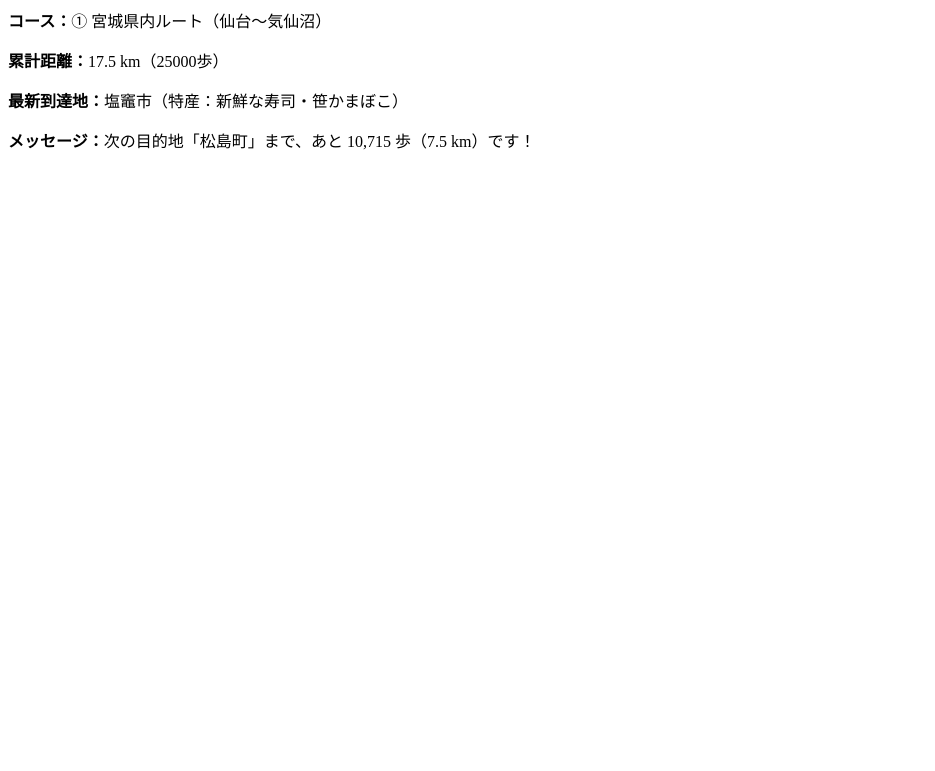
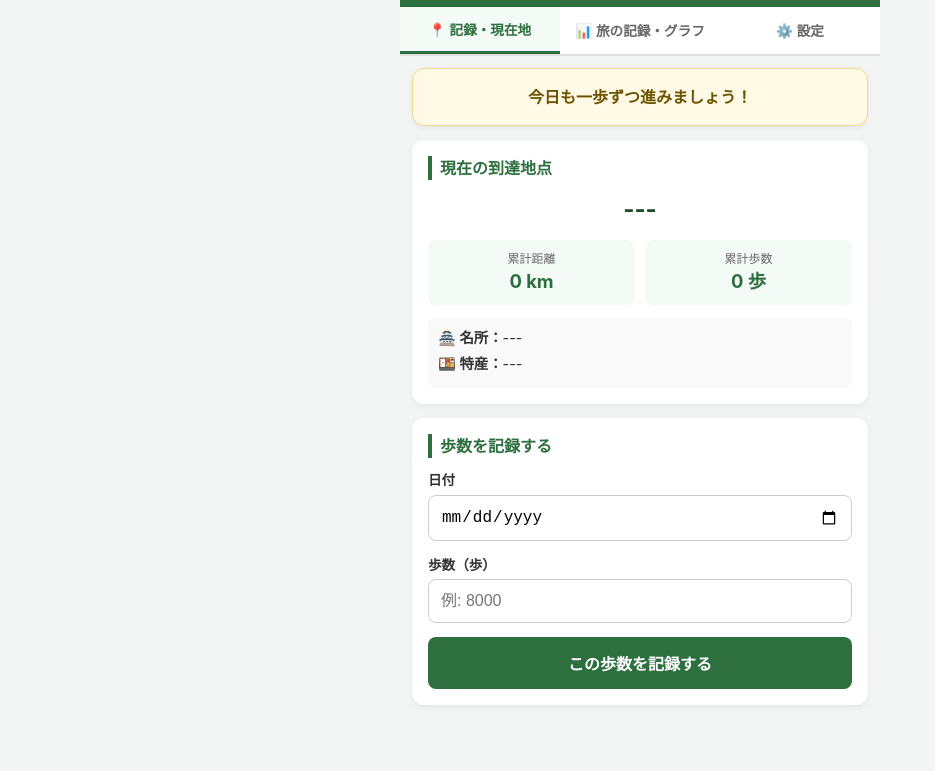
Before and after one commit to taro-walking/tohotabi-app, a plain HTML site: page index.html in a window 1280 px wide. Shown: the part 81-852 px from the top of the page, without its empty margins (0-935 px from the left). Before the commit the page ends 800 px from the top, so only its background shows below. Drawn offline with Linux system fonts and the light colour scheme.

Commit message:
画面デザイン

```diff
--- a/index.html
+++ b/index.html
@@ -1,46 +1,152 @@
 <!DOCTYPE html>
 <html lang="ja">
 <head>
+  <!-- 文字化けを防ぐための文字コード指定です -->
   <meta charset="UTF-8">
-  <meta name="viewport" content="width=device-width, initial-scale=1.0">
-  <title>徒歩旅 計算ロジックテスト</title>
+  <!-- iPhoneの画面幅に合わせ、勝手に拡大縮小されないようにする重要な設定です -->
+  <meta name="viewport" content="width=device-width, initial-scale=1.0, maximum-scale=1.0, user-scalable=no">
+  <!-- ホーム画面から開いた時にブラウザのURLバーを隠してアプリ風にするiPhone専用設定です -->
+  <meta name="apple-mobile-web-app-capable" content="yes">
+  <!-- ブラウザのタブやホーム画面に表示されるタイトルです -->
+  <title>徒歩旅（仮）</title>
+  <!-- これから作成するデザイン用ファイル（style.css）を読み込みます -->
+  <link rel="stylesheet" href="style.css">
 </head>
 <body>
-  <h1>徒歩旅（仮）計算・判定テスト</h1>
-  <div id="test-area"></div>
 
-  <!-- 1. マスターデータ -->
+  <!-- アプリ全体の枠組みです -->
+  <div class="app-container">
+
+    <!-- 画面上部のヘッダー部分です -->
+    <header class="app-header">
+      <!-- アプリのタイトルを表示します -->
+      <h1>🚶 徒歩旅（仮）</h1>
+      <!-- 現在選択中のコース名を表示する場所です（後からJSで書き換えます） -->
+      <p id="header-course-name" class="course-subtitle">コース読み込み中...</p>
+    </header>
+
+    <!-- 3つの画面を切り替えるタブメニューボタンです -->
+    <nav class="tab-nav">
+      <!-- 1つ目：メインの記録・現在地画面へ切り替えるボタンです -->
+      <button class="tab-btn active" data-target="tab-home">📍 記録・現在地</button>
+      <!-- 2つ目：通過した街の観光情報や歩数グラフを見る画面へ切り替えるボタンです -->
+      <button class="tab-btn" data-target="tab-history">📊 旅の記録・グラフ</button>
+      <!-- 3つ目：コース変更や歩幅を設定する画面へ切り替えるボタンです -->
+      <button class="tab-btn" data-target="tab-settings">⚙️ 設定</button>
+    </nav>
+
+    <!-- ========================================== -->
+    <!-- 【画面1】記録・現在地タブ（初期表示）      -->
+    <!-- ========================================== -->
+    <main id="tab-home" class="tab-content active">
+
+      <!-- 励ましメッセージを表示する目立つカードです -->
+      <section class="card message-card">
+        <p id="encouragement-msg">今日も一歩ずつ進みましょう！</p>
+      </section>
+
+      <!-- 現在の到達地点と観光・物産情報を表示するカードです -->
+      <section class="card status-card">
+        <h2>現在の到達地点</h2>
+        <!-- 到達した市町村名を表示します -->
+        <div id="latest-point-name" class="highlight-title">---</div>
+        <!-- 累計距離と累計歩数を並べて表示します -->
+        <div class="stats-row">
+          <div class="stat-box">
+            <span class="stat-label">累計距離</span>
+            <span id="total-km" class="stat-value">0 km</span>
+          </div>
+          <div class="stat-box">
+            <span class="stat-label">累計歩数</span>
+            <span id="total-steps" class="stat-value">0 歩</span>
+          </div>
+        </div>
+        <!-- その街の名所と特産品を表示する枠です -->
+        <div class="spot-info">
+          <p><strong>🏯 名所：</strong><span id="latest-spot">---</span></p>
+          <p><strong>🍱 特産：</strong><span id="latest-specialty">---</span></p>
+        </div>
+      </section>
+
+      <!-- 日々の歩数を手入力するカードです -->
+      <section class="card input-card">
+        <h2>歩数を記録する</h2>
+        <!-- 日付を選ぶ入力欄です -->
+        <div class="form-group">
+          <label for="input-date">日付</label>
+          <input type="date" id="input-date">
+        </div>
+        <!-- 歩数を数字で入力する欄です（iPhoneで数字キーボードが出るようinputmodeを指定） -->
+        <div class="form-group">
+          <label for="input-steps">歩数（歩）</label>
+          <input type="number" id="input-steps" inputmode="numeric" placeholder="例: 8000">
+        </div>
+        <!-- 記録を保存する実行ボタンです -->
+        <button id="btn-add-steps" class="primary-btn">この歩数を記録する</button>
+      </section>
+
+    </main>
+
+    <!-- ========================================== -->
+    <!-- 【画面2】旅の記録・グラフタブ              -->
+    <!-- ========================================== -->
+    <section id="tab-history" class="tab-content">
+      <!-- 直近7日間の歩数を棒グラフで表示するカードです -->
+      <div class="card">
+        <h2>日別歩数グラフ（直近7日）</h2>
+        <!-- JavaScriptで棒グラフを自動生成して入れる場所です -->
+        <div id="step-chart" class="chart-container">
+          <p class="empty-text">まだ記録がありません</p>
+        </div>
+      </div>
+
+      <!-- コース内の全地点と到達状況の一覧を表示するカードです -->
+      <div class="card">
+        <h2>コース通過チェックリスト</h2>
+        <!-- JavaScriptで地点リストを自動生成して入れる場所です -->
+        <ul id="point-list" class="point-list"></ul>
+      </div>
+    </section>
+
+    <!-- ========================================== -->
+    <!-- 【画面3】設定タブ                          -->
+    <!-- ========================================== -->
+    <section id="tab-settings" class="tab-content">
+      <div class="card">
+        <h2>コースと歩幅の設定</h2>
+        <!-- 3つのコースから選ぶプルダウンメニューです -->
+        <div class="form-group">
+          <label for="select-course">歩くコースを選択</label>
+          <select id="select-course"></select>
+        </div>
+        <!-- 自分の歩幅（cm）を入力する欄です -->
+        <div class="form-group">
+          <label for="input-stride">あなたの歩幅（cm）</label>
+          <input type="number" id="input-stride" inputmode="numeric" value="70">
+          <small class="help-text">※目安：身長(cm) × 0.45（例：160cmなら約72cm）</small>
+        </div>
+        <!-- 設定を保存するボタンです -->
+        <button id="btn-save-settings" class="primary-btn">設定を保存する</button>
+      </div>
+
+      <!-- データを初期化する危険操作用のカードです -->
+      <div class="card danger-card">
+        <h2>データ管理</h2>
+        <button id="btn-reset-data" class="danger-btn">すべての記録をリセットする</button>
+      </div>
+    </section>
+
+  </div>
+
+  <!-- 1. 市町村マスターデータを読み込みます -->
   <script src="master.js"></script>
-  <!-- 2. 保存管理 -->
+  <!-- 2. 保存データ管理を読み込みます -->
   <script src="storage.js"></script>
-  <!-- 3. 今回作った計算・位置判定 -->
+  <!-- 3. 計算・位置判定を読み込みます -->
   <script src="logic.js"></script>
-
-  <script>
-    // テスト用にデータを初期化します（歩幅70cm、コースはcourse1）
-    StorageManager.clearAllData();
-
-    // 合計 25,000歩（25,000 × 70cm = 17.5km）歩いたことにします
-    // 仙台(0km)と塩竈市(15km)を通過し、松島町(25km)へ向かっているはずです
-    StorageManager.addStepRecord('2026-11-20', 10000);
-    StorageManager.addStepRecord('2026-11-21', 15000);
-
-    // 保存データを読み込みます
-    const data = StorageManager.loadData();
-
-    // logic.js を使って現在の進行状況を判定します
-    const progress = WalkLogic.evaluateProgress(data.currentCourseId, data.totalSteps, data.strideCm);
-
-    // 励ましメッセージを生成します
-    const message = WalkLogic.createEncouragementMessage(progress);
-
-    // 結果を画面に表示します
-    const area = document.getElementById('test-area');
-    area.innerHTML =
-      '<p><strong>コース：</strong>' + progress.courseName + '</p>' +
-      '<p><strong>累計距離：</strong>' + progress.currentKm + ' km（' + data.totalSteps + '歩）</p>' +
-      '<p><strong>最新到達地：</strong>' + progress.latestPoint.name + '（特産：' + progress.latestPoint.specialty + '）</p>' +
-      '<p><strong>メッセージ：</strong>' + message + '</p>';
-  </script>
+  <!-- 4. 画面表示の更新担当（次のステップで作成します） -->
+  <!-- <script src="ui.js"></script> -->
+  <!-- 5. メイン制御（最後に作成します） -->
+  <!-- <script src="main.js"></script> -->
 </body>
 </html>
--- /dev/null
+++ b/style.css
@@ -0,0 +1,285 @@
+/* すべての要素のサイズ計算を扱いやすくする基本設定です */
+* {
+  box-sizing: border-box;
+  margin: 0;
+  padding: 0;
+}
+
+/* 画面全体の背景色や文字フォントを設定します */
+body {
+  font-family: -apple-system, BlinkMacSystemFont, "Hiragino Sans", "Yu Gothic", sans-serif;
+  background-color: #f2f5f3;
+  color: #333333;
+  line-height: 1.5;
+  /* iPhoneの下部ホームバーに隠れないよう余白を確保します */
+  padding-bottom: 40px;
+}
+
+/* アプリ全体の横幅をスマホ向けに調整します */
+.app-container {
+  max-width: 480px;
+  margin: 0 auto;
+}
+
+/* 上部ヘッダーのデザインです（旅らしい落ち着いた深緑色） */
+.app-header {
+  background-color: #2e6f40;
+  color: #ffffff;
+  padding: 16px;
+  text-align: center;
+}
+
+/* ヘッダー内のタイトル文字サイズです */
+.app-header h1 {
+  font-size: 1.3rem;
+  margin-bottom: 4px;
+}
+
+/* ヘッダー内のコース名表示のスタイルです */
+.course-subtitle {
+  font-size: 0.85rem;
+  opacity: 0.9;
+}
+
+/* 3つのタブボタンを横並びに配置します */
+.tab-nav {
+  display: flex;
+  background-color: #ffffff;
+  border-bottom: 2px solid #dddddd;
+  position: sticky;
+  top: 0;
+  z-index: 10;
+}
+
+/* 各タブボタンの見た目です */
+.tab-btn {
+  flex: 1;
+  padding: 12px 4px;
+  border: none;
+  background: none;
+  font-size: 0.85rem;
+  font-weight: bold;
+  color: #666666;
+  cursor: pointer;
+}
+
+/* 現在選択されているタブボタンの強調デザインです */
+.tab-btn.active {
+  color: #2e6f40;
+  border-bottom: 3px solid #2e6f40;
+  background-color: #f4faf6;
+}
+
+/* タブの中身（初期状態では非表示にしておきます） */
+.tab-content {
+  display: none;
+  padding: 12px;
+}
+
+/* 選択中のタブの中身だけを表示します */
+.tab-content.active {
+  display: block;
+}
+
+/* 情報をまとめる白いカードのデザインです */
+.card {
+  background-color: #ffffff;
+  border-radius: 12px;
+  padding: 16px;
+  margin-bottom: 14px;
+  box-shadow: 0 2px 6px rgba(0, 0, 0, 0.06);
+}
+
+/* カード内の見出しデザインです */
+.card h2 {
+  font-size: 1rem;
+  color: #2e6f40;
+  border-left: 4px solid #2e6f40;
+  padding-left: 8px;
+  margin-bottom: 12px;
+}
+
+/* 励ましメッセージカードの特別デザインです */
+.message-card {
+  background-color: #fff9e6;
+  border: 1px solid #f0d78c;
+  font-weight: bold;
+  color: #6b5300;
+  text-align: center;
+}
+
+/* 到達した市町村名を大きく目立たせます */
+.highlight-title {
+  font-size: 1.5rem;
+  font-weight: bold;
+  color: #1f4e2c;
+  text-align: center;
+  margin: 8px 0 12px;
+}
+
+/* 累計距離と累計歩数を横並びにする枠です */
+.stats-row {
+  display: flex;
+  gap: 10px;
+  margin-bottom: 12px;
+}
+
+/* 距離・歩数それぞれの箱のデザインです */
+.stat-box {
+  flex: 1;
+  background-color: #f4faf6;
+  border-radius: 8px;
+  padding: 10px;
+  text-align: center;
+}
+
+/* 距離・歩数のラベル文字です */
+.stat-label {
+  display: block;
+  font-size: 0.75rem;
+  color: #666666;
+}
+
+/* 距離・歩数の数値文字です */
+.stat-value {
+  font-size: 1.15rem;
+  font-weight: bold;
+  color: #2e6f40;
+}
+
+/* 名所・特産品を表示する枠のデザインです */
+.spot-info {
+  background-color: #f9f9f9;
+  padding: 10px;
+  border-radius: 8px;
+  font-size: 0.9rem;
+}
+
+/* 名所・特産品の行間を少し空けます */
+.spot-info p {
+  margin-bottom: 4px;
+}
+
+/* 入力フォームの1項目ごとの余白です */
+.form-group {
+  margin-bottom: 14px;
+}
+
+/* 入力欄のラベル文字です */
+.form-group label {
+  display: block;
+  font-size: 0.85rem;
+  font-weight: bold;
+  margin-bottom: 4px;
+}
+
+/* 入力ボックスやプルダウンをiPhoneで押しやすいサイズにします */
+.form-group input,
+.form-group select {
+  width: 100%;
+  padding: 12px;
+  font-size: 1rem;
+  border: 1px solid #cccccc;
+  border-radius: 8px;
+  background-color: #ffffff;
+}
+
+/* 補足説明の小さい文字です */
+.help-text {
+  display: block;
+  font-size: 0.75rem;
+  color: #777777;
+  margin-top: 4px;
+}
+
+/* メインの実行ボタン（緑色）のデザインです */
+.primary-btn {
+  width: 100%;
+  padding: 14px;
+  background-color: #2e6f40;
+  color: #ffffff;
+  border: none;
+  border-radius: 8px;
+  font-size: 1rem;
+  font-weight: bold;
+  cursor: pointer;
+}
+
+/* ボタンを押した瞬間に少し色を濃くします */
+.primary-btn:active {
+  background-color: #225430;
+}
+
+/* リセットボタン（赤色）のデザインです */
+.danger-btn {
+  width: 100%;
+  padding: 12px;
+  background-color: #ffffff;
+  color: #d93025;
+  border: 1px solid #d93025;
+  border-radius: 8px;
+  font-size: 0.9rem;
+  font-weight: bold;
+  cursor: pointer;
+}
+
+/* 棒グラフを表示する枠のスタイルです */
+.chart-container {
+  display: flex;
+  align-items: flex-end;
+  justify-content: space-around;
+  height: 160px;
+  padding-top: 20px;
+  border-bottom: 1px solid #cccccc;
+}
+
+/* 棒グラフの1日分の列のスタイルです */
+.chart-bar-item {
+  display: flex;
+  flex-direction: column;
+  align-items: center;
+  flex: 1;
+}
+
+/* 棒グラフの緑色の棒そのもののスタイルです */
+.chart-bar {
+  width: 24px;
+  background-color: #4caf50;
+  border-radius: 4px 4px 0 0;
+  min-height: 4px;
+}
+
+/* 棒の上に出す歩数ラベルです */
+.chart-val {
+  font-size: 0.65rem;
+  color: #555555;
+  margin-bottom: 2px;
+}
+
+/* 棒の下に出す日付ラベルです */
+.chart-date {
+  font-size: 0.7rem;
+  color: #666666;
+  margin-top: 4px;
+}
+
+/* コース通過チェックリストのスタイルです */
+.point-list {
+  list-style: none;
+}
+
+/* チェックリストの各行のスタイルです */
+.point-item {
+  padding: 10px 8px;
+  border-bottom: 1px solid #eeeeee;
+  display: flex;
+  justify-content: space-between;
+  align-items: center;
+}
+
+/* すでに通過した地点は背景を薄い緑色にします */
+.point-item.passed {
+  background-color: #f4faf6;
+  font-weight: bold;
+  color: #2e6f40;
+}
```
